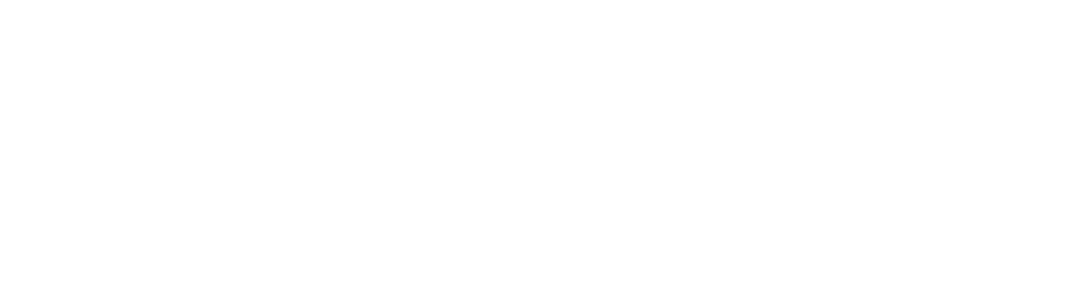
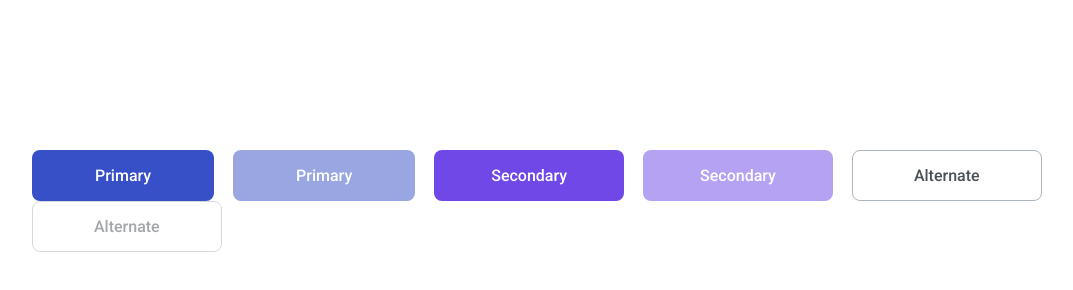
Before and after one commit to js-tasks-ru/htmlcss-20231222_khalhadj, a website: page 03-lection1/01-button/index.html in a window 1280 px wide. Shown: the whole page, without its empty margins (118-1191 px from the left). Drawn offline with Linux system fonts and the light colour scheme.

Commit message:
add button

```diff
--- a/03-lection1/01-button/button.css
+++ b/03-lection1/01-button/button.css
@@ -1 +1,82 @@
 /* Стилизация кнопки */
+* {
+    margin: 0;
+    padding: 0;
+    box-sizing: border-box;
+}
+
+.container {
+    margin-left: 150px;
+    margin-top: 150px;
+    gap: 20px;
+}
+
+.button {
+    margin-right: 15px;
+}
+
+.button:last-child {
+    margin-right: 0px;
+}
+
+.button {
+    display: inline-block;
+    border-radius: 8px;
+    border: 1px solid transparent;
+    background-color: transparent;
+    cursor: pointer;
+    color: var(--white);
+    font-size: 16px;
+    font-weight: 500;
+    transition: opacity 200ms ease-in-out, background 200ms ease-in-out;
+}
+
+
+.button_prymary {
+    padding: 15px 62px;
+    background-color: var(--blue);
+}
+
+.button_prymary:hover {
+    background-color: #2342C0;
+}
+
+.button_prymary:active {
+    background-color: var(--grey-4);
+    color: var(--grey-3);
+}
+
+.button:disabled {
+    opacity: 0.5;
+    cursor: not-allowed;
+}
+
+.button_secondary {
+    padding: 15px 56px;
+    background-color: var(--purple);
+}
+
+.button_secondary:hover {
+    background-color: #5028C6;
+}
+
+.button_secondary:active {
+    background-color: var(--grey-4);
+    color: var(--grey-3);
+}
+
+.button_alternate {
+    padding: 15px 61px;
+    border: 1px solid var(--grey-3);
+    color: var(--grey-4);
+}
+
+.button_alternate:hover {
+    border: 1px solid var(--grey-4);
+    color: var(--grey-4);
+}
+
+.button_alternate:active {
+    border: 1px solid var(--grey-4);
+    color: var(--grey-4);
+}
--- a/03-lection1/01-button/index.html
+++ b/03-lection1/01-button/index.html
@@ -1,11 +1,21 @@
 <!DOCTYPE html>
 <!-- Страница с кнопкой -->
 <html lang="ru">
-    <head>
-        <link rel="stylesheet" href="../../assets/css/main.css">
-        <link rel="stylesheet" href="./button.css">
-    </head>
-    <body>
 
-    </body>
+<head>
+    <link rel="stylesheet" href="../../assets/css/main.css">
+    <link rel="stylesheet" href="./button.css">
+</head>
+
+<body>
+    <div class="container">
+        <button class="button button_prymary">Primary</button>
+        <button class="button button_prymary" disabled>Primary</button>
+        <button class="button button_secondary">Secondary</button>
+        <button class="button button_secondary" disabled>Secondary</button>
+        <button class="button button_alternate">Alternate</button>
+        <button class="button button_alternate" disabled>Alternate</button>
+    </div>
+</body>
+
 </html>
```
